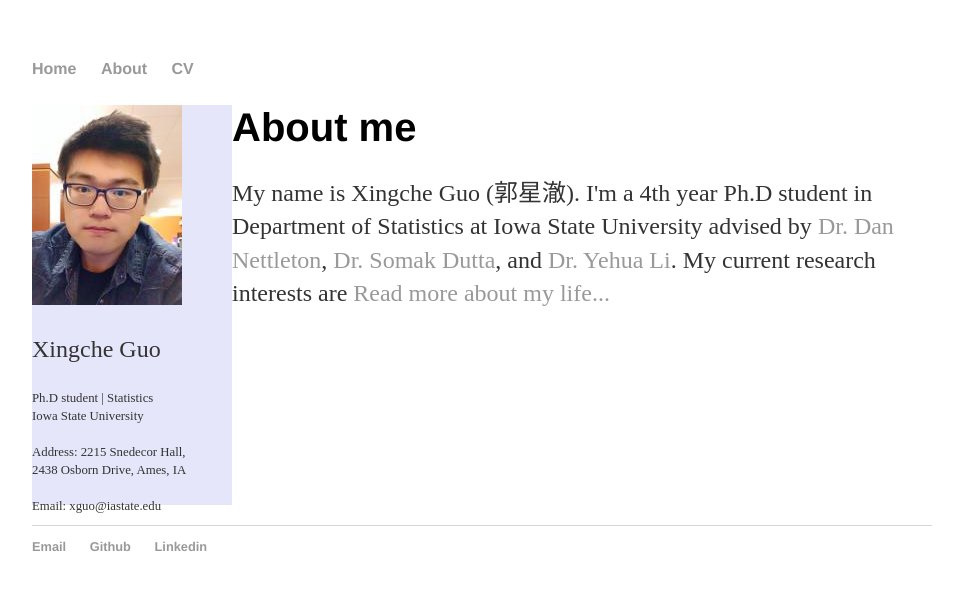
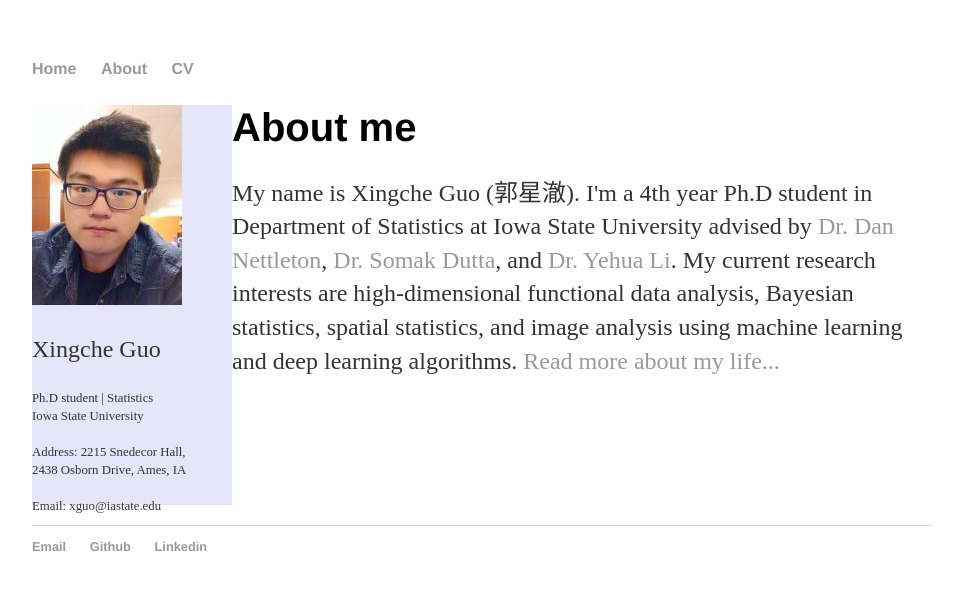
Before and after one commit to xingcheg/xingcheg.github.io, a Jekyll site: the page built from index.html, in a window 1280 px wide. Shown: the top 590 px of the page, without its empty margins (158-1121 px from the left). Built offline with Jekyll 4.4.1, drawn with Linux system fonts in a browser that asks for light colours.

Commit message:
Update index.html

```diff
--- a/index.html
+++ b/index.html
@@ -9,6 +9,8 @@ title: Xingche Guo
 		<a href="https://dnett.github.io">Dr. Dan Nettleton</a>,
 		<a href="https://somakd.public.iastate.edu">Dr. Somak Dutta</a>, and
 		<a href="https://sites.google.com/a/ucr.edu/yehuali/home">Dr. Yehua Li</a>.
-		My current research interests are
+		My current research interests are high-dimensional functional data analysis,
+		Bayesian statistics, spatial statistics, and image analysis using machine learning and
+		deep learning algorithms.
 		<a href="/about">Read more about my life...</a></p>
 </div><!-- /.blurb -->
```
